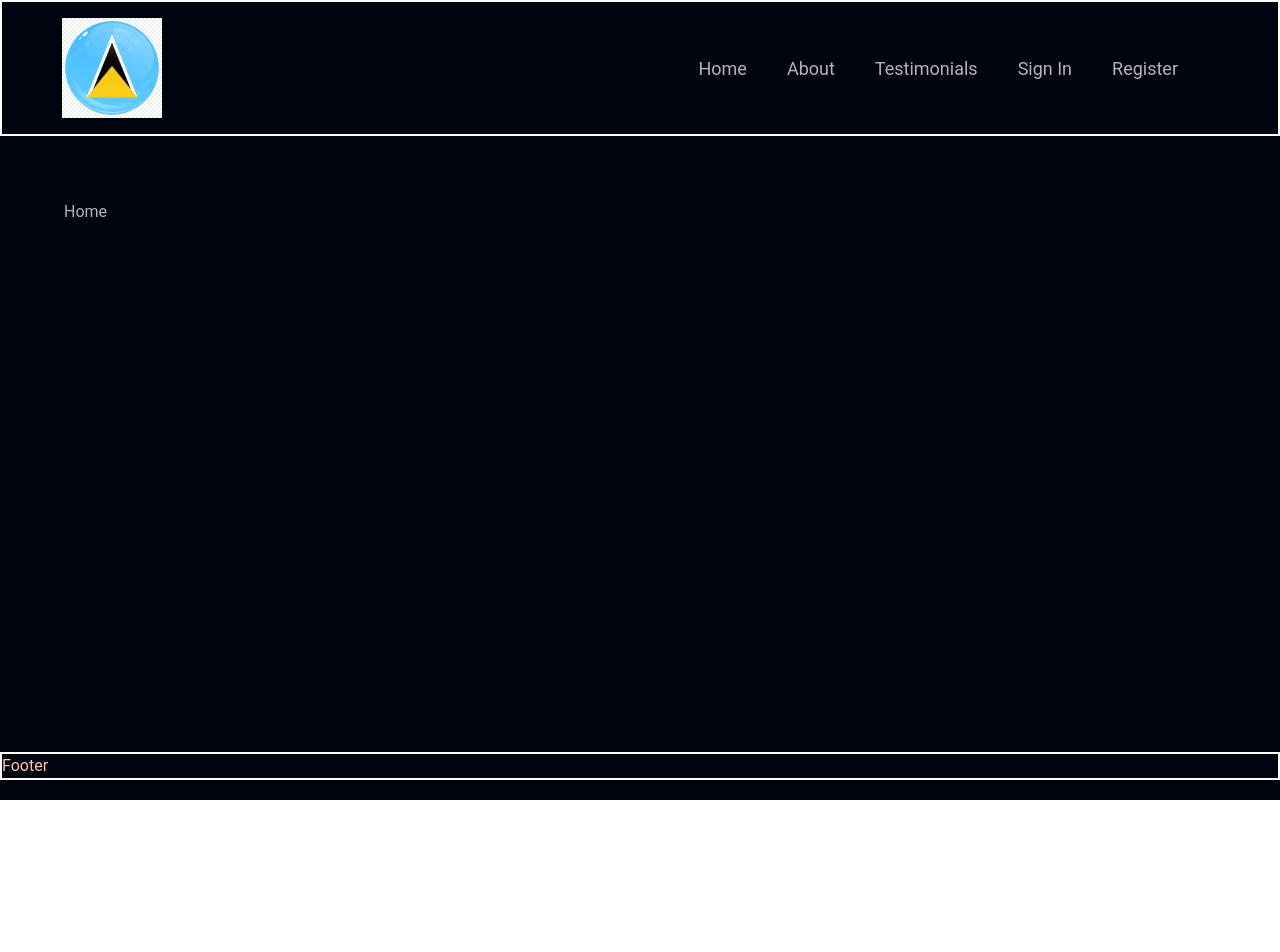
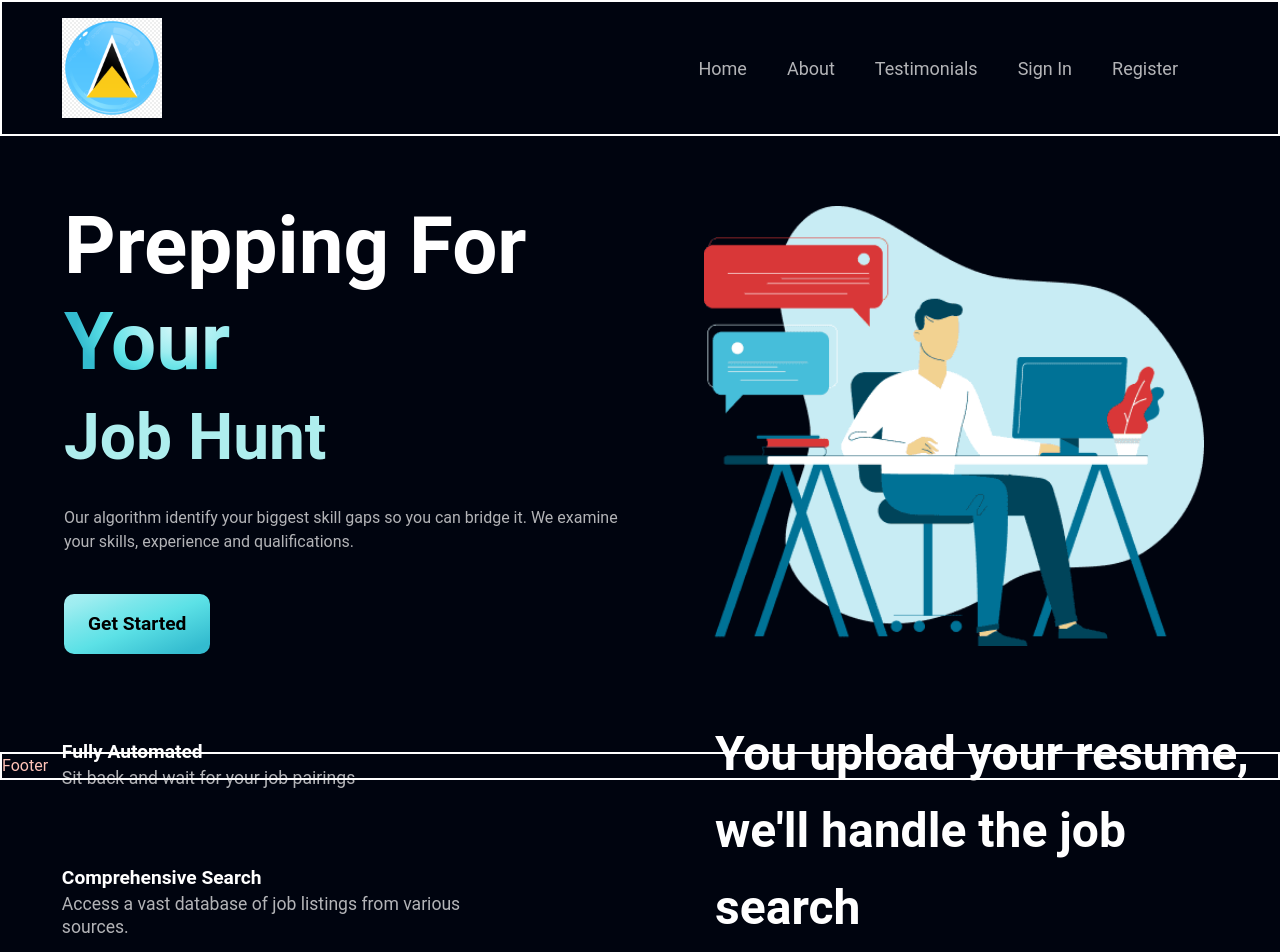
Before and after one commit to LimJiaEarn/techfest_2024, a React (Vite) app in the folder Frontend/: page /home in a window 1280 px wide. Shown: the top 952 px of the page. Before the commit the page ends 800 px from the top, so only its background shows below. Built offline with nearby package versions, Linux system fonts and the light colour scheme.

Commit message:
Home Page Design done

```diff
--- a/Frontend/src/App.jsx
+++ b/Frontend/src/App.jsx
@@ -46,7 +46,7 @@ export default function App() {
           <NavBar/>
         </div>
 
-        <div className={`flex ${styles.marginX} ${styles.marginY} `}>
+        <div className="flex justify-center">
 
           {/* Not Signed in Yet Routes */}
           { userID===null? (
--- /dev/null
+++ b/Frontend/src/components/Button.jsx
@@ -0,0 +1,11 @@
+import React from 'react';
+
+const Button = ({styles, text}) => {
+    return (
+            <button type="button" className={`py-4 px-6 font-bold text-[1.2rem] outline-none ${styles} rounded-[10px]`}>
+                {text}
+            </button>
+        )
+}
+
+export default Button;
--- /dev/null
+++ b/Frontend/src/components/Hero.jsx
@@ -0,0 +1,45 @@
+import React from 'react';
+import heroImage from "../assets/heroImage.png";
+import Button from "./Button.jsx";
+
+const Hero = () => (
+
+    <section className="flex md:flex-row flex-col items-center justify-center">
+
+        <div className={`flex-1 flex-col xl:px-30 sm:px-16 px-6`}>
+
+            <div className="flex flex-row justify-between items-center w-full">
+                <h1 className="flex-1 font-semibold ss:text-[5rem] text-[2rem] text-white ss:leading-[6rem] leading-[4rem]">
+                    Prepping For
+                    <br className="sm:block hidden"/>
+                    <span className="text-gradient">Your</span>
+                </h1>
+
+            </div>
+
+
+            <h1 className="font-semibold ss:text-[4rem] text-[3rem] text-coral ss:leading-[6rem] leading-full">
+                Job Hunt
+            </h1>
+
+            <p className={`max-w[470px] mt-5 text-textwhite`}>
+                Our algorithm identify your biggest skill gaps so you can bridge it. We examine your skills, experience and qualifications.
+            </p>
+
+            <Button styles="mt-10 text-black bg-blue-gradient" text="Get Started"/>
+
+        </div>
+
+        <div className={`flex-1 flex md:my-10 relative`}>
+            <img src={heroImage} alt="jobsearch" className="w-[500px] h-[500px] relative z-[5] object-contain"/>
+
+        </div>
+
+
+
+
+    </section>
+
+)
+
+export default Hero;
--- a/Frontend/src/components/Home.jsx
+++ b/Frontend/src/components/Home.jsx
@@ -1,13 +1,20 @@
+import Hero from "./Hero.jsx";
+import Stats from "./Stats.jsx";
+import MoreDesc from "./MoreDesc.jsx";
+
 
 const Home = () => {
     return (
 
-      <div className="">
-        Home
-      </div>
+      <section className="flex flex-col items-center justify-center">
 
+        <Hero/>
 
+        <MoreDesc/>
 
+        <Stats/>
+
+      </section>
 
     )
 }
--- /dev/null
+++ b/Frontend/src/components/MoreDesc.jsx
@@ -0,0 +1,79 @@
+import Button from './Button';
+
+
+const features = [
+    {
+      id: "feature-1",
+      title: "Fully Automated",
+      content:
+        "Sit back and wait for your job pairings",
+    },
+    {
+      id: "feature-2",
+      title: "Comprehensive Search",
+      content:
+        "Access a vast database of job listings from various sources.",
+    },
+    {
+      id: "feature-3",
+      title: "Tailored Filters",
+      content:
+        "We tailor your search with your interests and preference to find the perfect job.",
+    },
+];
+
+const FeatureCard = ({title, content, index}) => (
+
+    <div className={`flex flex-row p-6 rounded-[20px] ${index!==features.length-1 ? "mb-6" : "mb-0"} feature-card`}>
+
+        {/* <div className={`w-[64px] h-[64px] rounded-full `}>
+            <img src={icon} alt="icon" className="w-[50%] h-[50%] object-contain"/>
+        </div> */}
+
+        <div className="flex-1 flex flex-col ml-3">
+
+            <h4 className="font-poppins font-semibold text-white text-[1.2rem] leading-[23px] mb-1">
+                {title}
+            </h4>
+            <p className="font-poppins font-normal text-dimWhite text-[1.1rem] leading-[23px] mb-1 max-w-[450px]">
+                {content}
+            </p>
+        </div>
+
+
+    </div>
+
+)
+
+const MoreDesc = () => (
+
+    <section className="flex md:flex-row flex-col-reverse align-center justify-center gap-[150px]">
+
+        <div className="flex-1 flex flex-col">
+
+            {features.map((feature, index) => (
+
+                <FeatureCard key={features.id} {...feature} index={index}/>
+
+            ))}
+
+        </div>
+
+        <div className="flex-1 flex justify-center items-start flex-col">
+
+            <h2 className="font-semibold xs:text-[48px] text-[40px] text-white xs:leading-[76.8px] leading-[66.8px] w-full"> You upload your resume, <br className="sm:block hidden"/>we'll handle the job search</h2>
+
+            <p className="max-w-[470px] mt-5 text-textwhite text-18px leading-[30.8px]">
+                With our state of the art job filter AI, save your precious time to improve your resume then to read hundreds of line of job descriptions.
+
+
+            </p>
+
+            <Button styles="mt-10 text-black bg-blue-gradient" text="Get Started!"/>
+
+        </div>
+
+    </section>
+)
+
+export default MoreDesc;
--- a/Frontend/src/components/SignIn.jsx
+++ b/Frontend/src/components/SignIn.jsx
@@ -57,6 +57,7 @@ const SignIn = () => {
         e.preventDefault();
         localStorage.setItem('userID', user);
         navigate('/home');
+        setCurrentPage("Home")
         setUserID(user)
         console.log("Set userID: ", user)
         setSuccess(true);
--- /dev/null
+++ b/Frontend/src/components/Stats.jsx
@@ -0,0 +1,59 @@
+
+import Button from "./Button.jsx";
+
+const Stats = () => {
+    return (
+
+    <section className="flex justify-center items-center sm:my-16 my-6 flex-col bg-black-gradient-2 rounded-[20px] box-shadow w-full py-[5px] px-[20px]">
+
+        <p className="mt-3 font-semibold text-[30px] text-white uppercase ml-3">On Average, job seekers face</p>
+
+        <div className={`flex align-center justify-center flex-row flex-wrap`}>
+
+            <div className={`flex-1 flex justify-start items-center flex-col m-3`}>
+
+                <h4 className="text-center font-semibold xs-text-[40px] text-[30px] xs:leading-[52px] leading-[43px] text-red-200">60%</h4>
+                <p className="text-center font-semibold xs-text-[20px] text-[15px] xs:leading-[26px] leading-[21px] text-red-700 uppercase ml-3">Rejection Rate</p>
+
+            </div>
+
+            <div className={`flex-1 flex justify-start items-center flex-col m-3`}>
+
+                <h4 className="text-center font-semibold xs-text-[40px] text-[30px] xs:leading-[52px] leading-[43px] text-red-200">118</h4>
+                <p className="text-center font-semibold xs-text-[20px] text-[15px] xs:leading-[26px] leading-[21px] text-red-700  uppercase ml-3">Applicants for 1 job</p>
+
+            </div>
+
+            <div className={`flex-1 flex justify-start items-center flex-col m-3`}>
+
+                <h4 className="text-center font-semibold xs-text-[40px] text-[30px] xs:leading-[52px] leading-[43px] text-red-200">40%</h4>
+                <p className="text-center font-semibold xs-text-[20px] text-[15px] xs:leading-[26px] leading-[21px] text-red-700  uppercase ml-3">of applicants don't pass 1st stage</p>
+
+            </div>
+
+            <div className={`flex-1 flex justify-start items-center flex-col m-3`}>
+
+                <h4 className="text-center font-semibold xs-text-[40px] text-[30px] xs:leading-[52px] leading-[43px] text-red-200">3%</h4>
+                <p className="text-center font-semibold xs-text-[20px] text-[15px] xs:leading-[26px] leading-[21px] text-red-700  uppercase ml-3">of applicants are invited to interview</p>
+
+            </div>
+        </div>
+
+        <div className='flex justify-center items-center my-2 flex-col rounded-[20px] box-shadow'>
+
+            <div className="flex-1 flex flex-col items-center justify-center">
+                <h2 className="flex-1 font-semibold xs:text-[48px] text-[40px] text-white xs:leading-[76.8px] leading-[66.8px] w-full">Don't suffer like everyone else</h2>
+                <p className={`flex-1 font-normal text-textwhite text-[18px] leading-[30.8px] max-w--[470px] mt-5`}>Job Search the right (and probably the best) way now !</p>
+            </div>
+
+            <div className={`flex justify-center items-center sm:ml-10 ml-0 sm:mt-0 mt-10`}>
+                <Button styles="mt-10 text-black bg-blue-gradient" text="Get Started!"/>
+            </div>
+
+        </div>
+
+    </section>
+    )
+}
+
+export default Stats
--- a/Frontend/src/components/tempCodeRunnerFile.jsx
+++ b/Frontend/src/components/tempCodeRunnerFile.jsx
@@ -1 +1 @@
-handleSignOut
+Hero
--- a/Frontend/src/index.css
+++ b/Frontend/src/index.css
@@ -6,6 +6,81 @@
     color: rgba(255, 255, 255, 0.7);
     font-family: Roboto, sans-serif;
 }
+
+.debugger {
+    border-width: 3px;
+    border-color: white;
+}
+
+
+.text-gradient {
+    background: radial-gradient(
+      64.18% 64.18% at 71.16% 35.69%,
+      #def9fa 0.89%,
+      #bef3f5 17.23%,
+      #9dedf0 42.04%,
+      #7de7eb 55.12%,
+      #5ce1e6 71.54%,
+      #33bbcf 100%
+    );
+    -webkit-background-clip: text;
+    -webkit-text-fill-color: transparent;
+    background-clip: text;
+    text-fill-color: transparent;
+}
+
+.bg-blue-gradient {
+    background: linear-gradient(
+      157.81deg,
+      #def9fa -43.27%,
+      #bef3f5 -21.24%,
+      #9dedf0 12.19%,
+      #7de7eb 29.82%,
+      #5ce1e6 51.94%,
+      #33bbcf 90.29%
+    );
+  }
+
+  .bg-black-gradient {
+    background: linear-gradient(
+      144.39deg,
+      #ffffff -278.56%,
+      #6d6d6d -78.47%,
+      #11101d 91.61%
+    );
+  }
+
+  .bg-black-gradient-2 {
+    background: linear-gradient(
+      -168.39deg,
+      #ffffff -278.56%,
+      #6d6d6d -78.47%,
+      #11101d 91.61%
+    );
+  }
+
+  .bg-gray-gradient {
+    background: linear-gradient(
+      153.47deg,
+      rgba(255, 255, 255, 0) -341.94%,
+      #14101d 95.11%
+    );
+  }
+
+  .blue__gradient {
+    background: linear-gradient(180deg, rgba(188, 165, 255, 0) 0%, #214d76 100%);
+    filter: blur(123px);
+  }
+
+  .pink__gradient {
+    background: linear-gradient(90deg, #f4c4f3 0%, #fc67fa 100%);
+    filter: blur(900px);
+  }
+
+  .white__gradient {
+    background: rgba(255, 255, 255, 0.6);
+    filter: blur(750px);
+  }
 
 @layer components {
     .formh1 {
```
Also changed, not shown: Frontend/src/assets/heroImage.png (added).
